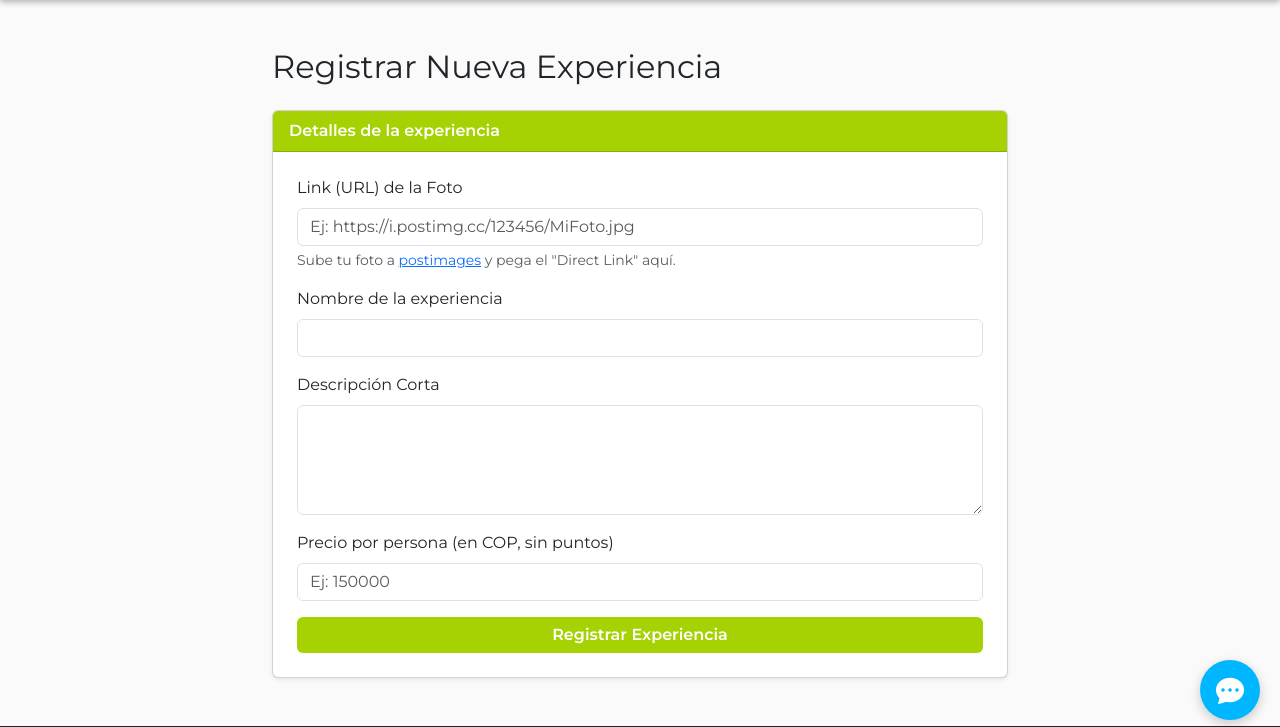
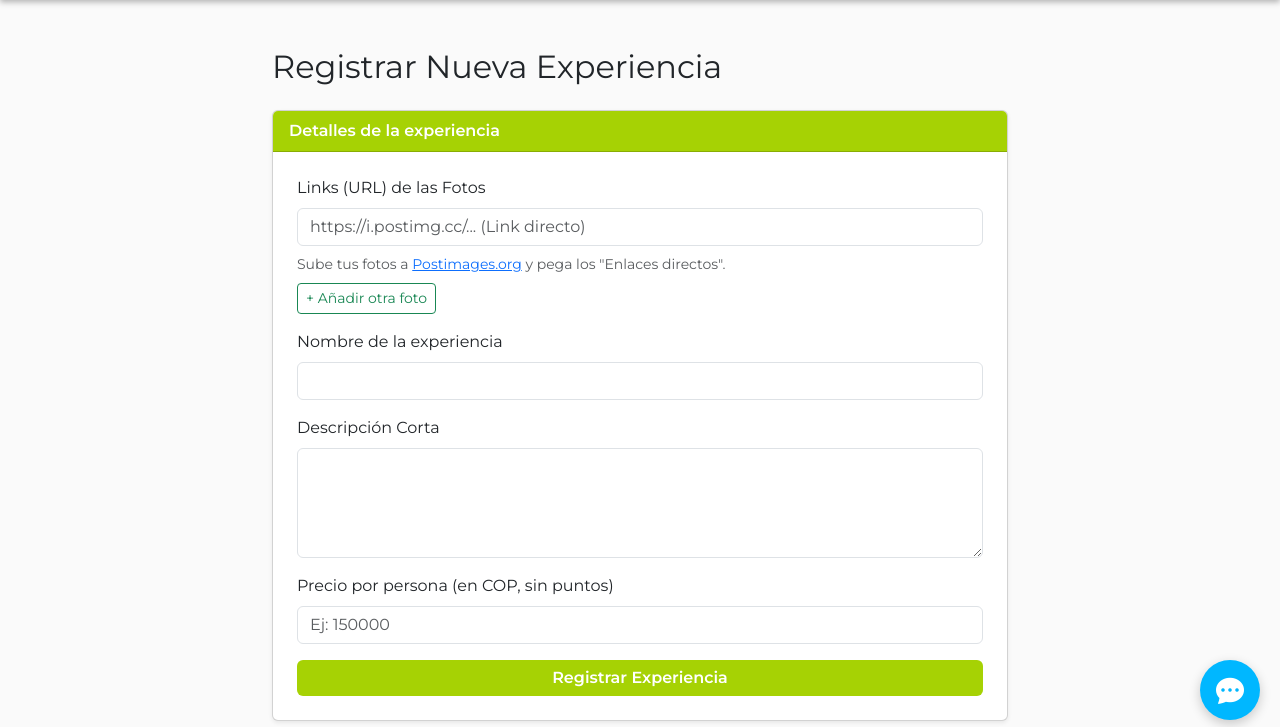
Before and after one commit to sechaves/CRUD-Firebase-Greenway, a Flask app: page /crear-experiencia in a window 1280 px wide. Shown: the part 60-787 px from the top of the page. Run offline with Flask 3, Linux system fonts and the light colour scheme; the visitor is signed in with stand-in values (Sample User, id 1); parts of the project's set-up code (start-up, migrations or seed data) failed here and were passed over.

Commit message:
Opcion varias fotos por experiencia

```diff
--- a/app/templates/crear_experiencia.html
+++ b/app/templates/crear_experiencia.html
@@ -12,15 +12,25 @@
                     <div class="card-header" style="background-color: var(--greenway-primary); color: white; font-weight: 600;">
                         Detalles de la experiencia
                     </div>
+
                     <div class="card-body p-4">
 
                         <div class="mb-3">
-                            <label for="imagen_url" class="form-label">Link (URL) de la Foto</label>
-                            <input type="text" class="form-control" id="imagen_url" name="imagen_url"
-                                   placeholder="Ej: https://i.postimg.cc/123456/MiFoto.jpg" required>
+                            <label class="form-label">Links (URL) de las Fotos</label>
+
+                            <div id="image-fields-container">
+                                <div class="input-group mb-2">
+                                    <input type="text" class="form-control" name="imagen_url"
+                                           placeholder="https://i.postimg.cc/... (Link directo)" required>
+                                </div>
+                            </div>
+
                             <div class="form-text">
-                                Sube tu foto a <a href="https://postimages.org/" target="_blank">postimages</a> y pega el "Direct Link" aquí.
+                                Sube tus fotos a <a href="https://postimages.org/" target="_blank">Postimages.org</a> y pega los "Enlaces directos".
                             </div>
+                            <button type="button" id="add-image-btn" class="btn btn-sm btn-outline-success mt-2">
+                                + Añadir otra foto
+                            </button>
                         </div>
 
                         <div class="mb-3">
@@ -43,10 +53,44 @@
                             Registrar Experiencia
                         </button>
 
-                    </div>
-                </div>
-            </form>
+                    </div> </div> </form>
         </div>
     </div>
 </div>
+{% endblock %} {% block scripts %}
+<script>
+document.getElementById('add-image-btn').addEventListener('click', function() {
+    // 1. Obtener el contenedor
+    var container = document.getElementById('image-fields-container');
+
+    // 2. Crear un nuevo 'div' (para el input y el botón de borrar)
+    var newFieldGroup = document.createElement('div');
+    newFieldGroup.className = 'input-group mb-2';
+
+    // 3. Crear el nuevo <input>
+    var newInput = document.createElement('input');
+    newInput.type = 'text';
+    newInput.className = 'form-control';
+    newInput.name = 'imagen_url'; // ¡Mismo nombre!
+    newInput.placeholder = 'https://i.postimg.cc/... (Otro link)';
+    newInput.required = true;
+
+    // 4. Crear el botón de "Borrar"
+    var deleteButton = document.createElement('button');
+    deleteButton.type = 'button';
+    deleteButton.className = 'btn btn-outline-danger';
+    deleteButton.innerText = 'X';
+    deleteButton.onclick = function() {
+        // Cuando se hace clic, borra el 'div' (newFieldGroup) que lo contiene
+        container.removeChild(newFieldGroup);
+    };
+
+    // 5. Juntar el <input> y el botón "X" en el 'div'
+    newFieldGroup.appendChild(newInput);
+    newFieldGroup.appendChild(deleteButton);
+
+    // 6. Añadir el nuevo grupo de campos al contenedor
+    container.appendChild(newFieldGroup);
+});
+</script>
 {% endblock %}
--- a/main.py
+++ b/main.py
@@ -385,22 +385,26 @@ def crear_experiencia_form():
 @role_required('propietaria')
 def crear_experiencia_submit():
     try:
-        # 1. Obtenemos los datos del formulario (el texto)
         nombre = request.form['nombre']
         descripcion = request.form['descripcion']
         precio_noche = request.form['precio']
         propietario_id = session['user_id']
 
-        # 2. ¡NUEVO! Leemos el link que el usuario pegó
-        imagen_url = request.form['imagen_url']
+        # --- ¡¡¡CAMBIO MÁGICO!!! ---
+        # 'getlist' toma TODOS los campos con name="imagen_url"
+        # y los mete en una lista de Python.
+        lista_de_imagenes = request.form.getlist('imagen_url')
+        # --------------------------
 
-        # 3. Guardamos los datos (incluyendo el link) en la DB
         experiencia_data = {
             'nombre': nombre,
             'descripcion': descripcion,
             'precio_noche': int(precio_noche),
             'propietario_id': propietario_id,
-            'imagen_url': imagen_url  # <-- ¡Usamos el link de Imgur!
+
+            # ¡Guardamos la lista entera en la DB!
+            # La vieja 'imagen_url' se reemplaza por 'imagenes'
+            'imagenes': lista_de_imagenes
         }
 
         nuevo_experiencia = db.child("experiencias").push(experiencia_data)
```
Also changed, not shown: app/templates/experiencia_detalle.html (+34 -1 lines).
